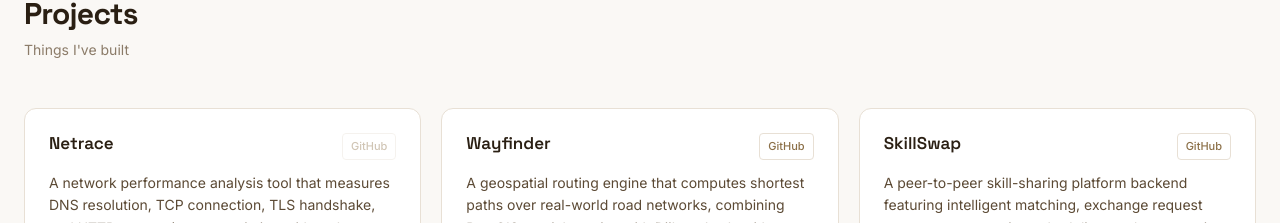
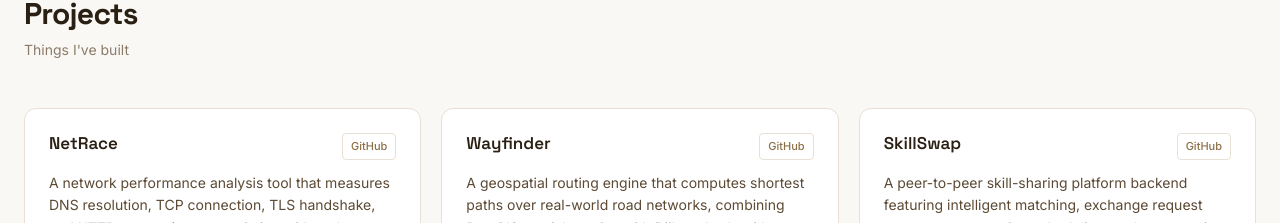
Before and after one commit to solasas/my-portfolio, a Next.js app: page / in a window 1280 px wide. Shown: the part 1540-1763 px from the top of the page. Built offline with nearby package versions, Linux system fonts and the light colour scheme.

Commit message:
made some changes

```diff
--- a/components/sections/Projects.jsx
+++ b/components/sections/Projects.jsx
@@ -10,9 +10,9 @@ const STORE_KEY = 'portfolio_v1_projects-data';
 const DEFAULTS = [
   {
     id: 'proj8',
-    name: 'Netrace',
+    name: 'NetRace',
     desc: 'A network performance analysis tool that measures DNS resolution, TCP connection, TLS handshake, and HTTP request/response timing with real requests. Features interactive waterfall visualizations, multi-URL comparison modes, and comprehensive phase detail panels.',
-    github: 'GitHub', githubUrl: '',
+    github: 'GitHub', githubUrl: 'https://github.com/solasas/NetRace',
     demo: 'Demo',     demoUrl: '',   showDemo: false,
     tags: ['Java', 'Spring Boot', 'React', 'Vite', 'Tailwind CSS'],
   },
```
